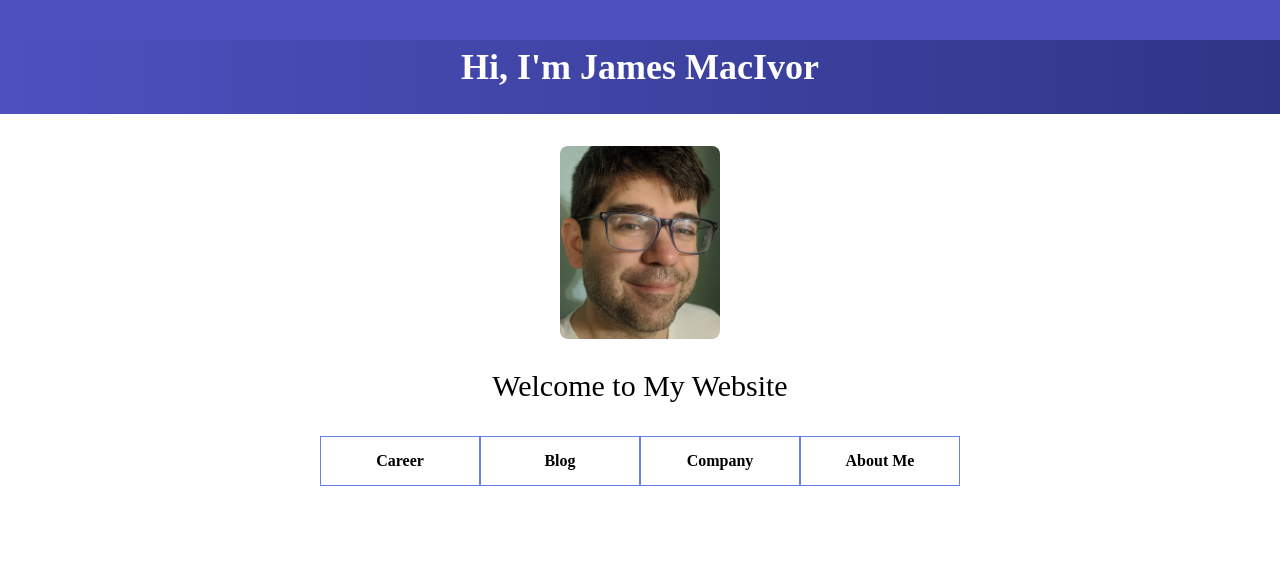
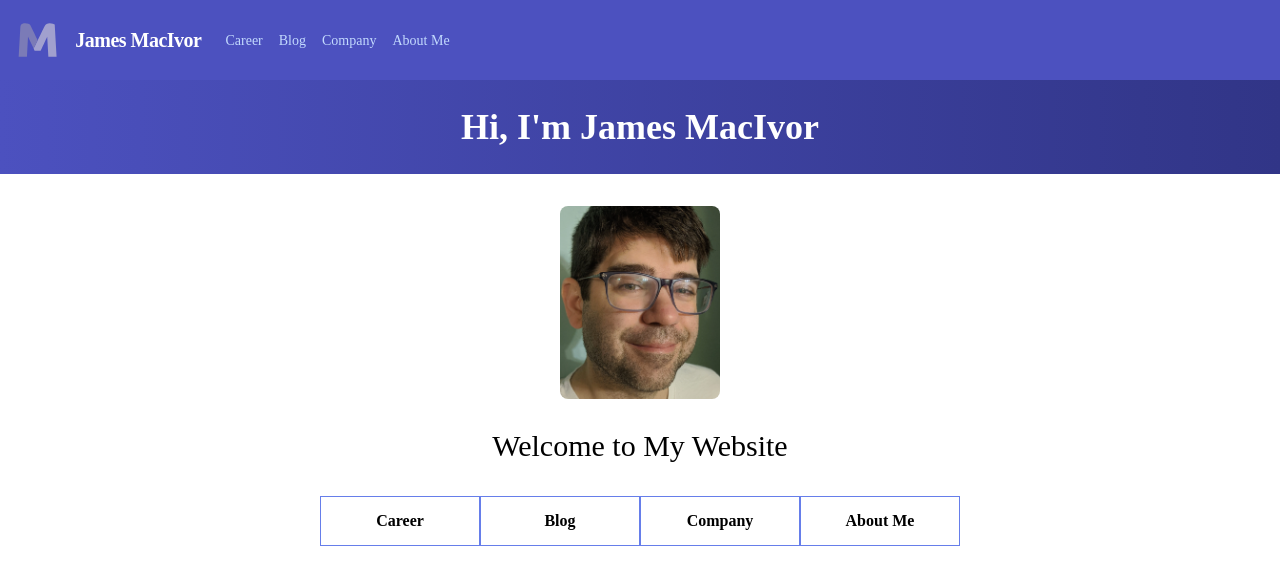
Before and after one commit to RobotOptimist/macivor, a Nuxt app: page / in a window 1280 px wide. Shown: the top 584 px of the page. Built offline with nearby package versions, Linux system fonts and the light colour scheme.

Commit message:
added a bunch of site structure

```diff
--- /dev/null
+++ b/components/logo.vue
@@ -0,0 +1,19 @@
+<template>
+    <svg version="1.1" id="Layer_1" xmlns="http://www.w3.org/2000/svg" xmlns:xlink="http://www.w3.org/1999/xlink" x="0px" y="0px"
+	 viewBox="0 0 194.62 216" enable-background="new 0 0 194.62 216" xml:space="preserve">
+    <g>
+        <g>
+            <path fill="#A1A0CE" d="M174.25,38.32c-1.19-0.88-3.84-2.07-8.06-3.64c-4.18-1.53-9.08-2.31-14.65-2.31
+                c-5.13,0-9.72,1.16-13.77,3.43c-4.05,2.28-7.48,6.56-10.27,12.88c-2.24,4.9-24.24,50.04-29.54,60.62
+                c-0.03-0.03-18.56,37.29-18.56,37.29c1.63,3.64,3.03,6.94,4.25,9.89h27.33c1.77-3.98,26.89-57.83,29.54-63.27l5.07,90.4h37.06
+                L174.25,38.32z"/>
+        </g>
+        <g>
+            <path fill="#7B7BB7" d="M97.96,109.31c-2.05-3.91-29.26-59.8-34.4-70.34c-1.31-1.17-3.97-2.57-7.93-4.2
+                c-3.97-1.61-8.82-2.42-14.55-2.42c-0.7,0-1.38,0.02-2.07,0.06c-0.56,0.03-1.12,0.06-1.67,0.12c-0.78,0.08-1.55,0.18-2.3,0.3
+                c-0.64,0.12-1.28,0.24-1.9,0.4c-2.51,0.58-4.74,1.58-6.73,2.98c-1.99,1.4-3.6,3.34-4.85,5.84c-1.25,2.51-1.95,5.59-2.1,9.26
+                l-7.49,132.3v0.03h37.26l4.85-89.93l0.02-0.27c2.34,4.71,25.31,53.15,25.31,53.17C80.57,144.25,97.95,109.35,97.96,109.31z"/>
+        </g>
+    </g>
+    </svg>
+</template>
--- /dev/null
+++ b/components/site-nav.vue
@@ -0,0 +1,38 @@
+<template>
+<nav class="flex items-center justify-between flex-wrap bg-indigo-700 p-4">
+    <nuxt-link to="/" class="flex items-center flex-shrink-0 text-white mr-6">
+        <logo class="h-12 mr-4"/>
+        <span class="font-semibold text-xl tracking-tight">James MacIvor</span>
+    </nuxt-link>
+    <div class="block lg:hidden">
+        <button class="flex items-center px-3 py-2 border rounded text-indigo-200 border-indigo-400 hover:text-white hover:border-white">
+        <svg class="fill-current h-3 w-3" viewBox="0 0 20 20" xmlns="http://www.w3.org/2000/svg"><title>Menu</title><path d="M0 3h20v2H0V3zm0 6h20v2H0V9zm0 6h20v2H0v-2z"/></svg>
+        </button>
+    </div>
+    <div class="w-full block flex-grow lg:flex lg:items-center lg:w-auto">
+        <div class="text-sm lg:flex-grow">
+        <nuxt-link to="/career" class="block mt-4 lg:inline-block lg:mt-0 text-indigo-200 hover:text-white mr-4">
+            Career
+        </nuxt-link>
+        <nuxt-link to="/blog" class="block mt-4 lg:inline-block lg:mt-0 text-indigo-200 hover:text-white mr-4">
+            Blog
+        </nuxt-link>
+        <nuxt-link to="/company" class="block mt-4 lg:inline-block lg:mt-0 text-indigo-200 hover:text-white mr-4">
+            Company
+        </nuxt-link>
+        <nuxt-link to="/about" class="block mt-4 lg:inline-block lg:mt-0 text-indigo-200 hover:text-white">
+            About Me
+        </nuxt-link>
+        </div>
+    </div>
+</nav>
+</template>
+
+<script>
+import logo from '~/components/logo'
+export default {
+    components: {
+        logo
+    }
+}
+</script>
--- a/layouts/default.vue
+++ b/layouts/default.vue
@@ -1,11 +1,27 @@
 <template>
   <div>
+    <site-nav />
     <nuxt />
   </div>
 </template>
+
+<script>
+import siteNav from '~/components/site-nav'
+export default {
+  components: {
+    siteNav
+  }
+}
+</script>
 
 <style lang="postcss">
 .container-center {
     @apply flex justify-center flex-col items-center text-center mx-auto;
 }
+.container-title {
+  background: linear-gradient(90deg, #4c51bf, #313587);
+}
+.container-title > h1 {
+  color: white;
+}
 </style>
--- /dev/null
+++ b/pages/about.vue
@@ -0,0 +1,3 @@
+<template>
+
+</template>
--- /dev/null
+++ b/pages/blog/index.vue
@@ -0,0 +1,3 @@
+<template>
+
+</template>
--- /dev/null
+++ b/pages/career/defied-expectations.vue
@@ -0,0 +1,3 @@
+<template>
+
+</template>
--- /dev/null
+++ b/pages/career/index.vue
@@ -0,0 +1,11 @@
+<template>
+    <div>
+        <div class="h-10 w-full bg-indigo-700"></div>
+        <div class="container-title bg-indigo-700 flex justify-center">
+            <h1 class="font-semibold text-5xl md:text-4xl mb-5">Career</h1>
+        </div>
+        <div>
+            <a href="">My Resume</a>
+        </div>
+    </div>
+</template>
--- /dev/null
+++ b/pages/company.vue
@@ -0,0 +1,3 @@
+<template>
+
+</template>
--- a/pages/index.vue
+++ b/pages/index.vue
@@ -1,8 +1,7 @@
 <template>
   <div class="">
-    <div class="h-10 w-full bg-indigo-700"></div>
     <div class="container-title bg-indigo-700 flex justify-center">
-        <h1 class="font-semibold text-5xl md:text-4xl mb-5">
+        <h1 class="font-semibold text-5xl md:text-4xl m-5">
           Hi, I'm James MacIvor
         </h1>
     </div>
@@ -12,24 +11,10 @@
         Welcome to My Website
       </h2>
       <div class="links w-full">
-          <a class="button--green">Career</a>
-          <a
-            href="https://nuxtjs.org/"
-            target="_blank"
-            class="button--green"
-          >
-            Blog
-          </a>
-          <a class="button--green">
-            Company
-          </a>
-          <a
-            href="https://github.com/nuxt/nuxt.js"
-            target="_blank"
-            class="button--green"
-          >
-            About Me
-          </a>
+          <nuxt-link to="/career">Career</nuxt-link>
+          <nuxt-link to="/blog">Blog</nuxt-link>
+          <nuxt-link to="/company">Company</nuxt-link>
+          <nuxt-link to="/about">About Me</nuxt-link>
       </div>
     </div>
   </div>
@@ -46,12 +31,7 @@ export default {
 </script>
 
 <style lang="postcss">
-.container-title {
-  background: linear-gradient(90deg, #4c51bf, #313587);
-}
-.container-title > h1 {
-  color: white;
-}
+
 .links a {
   @apply block w-full font-bold text-xl border border-solid border-indigo-500;
   border-bottom: none;
```
